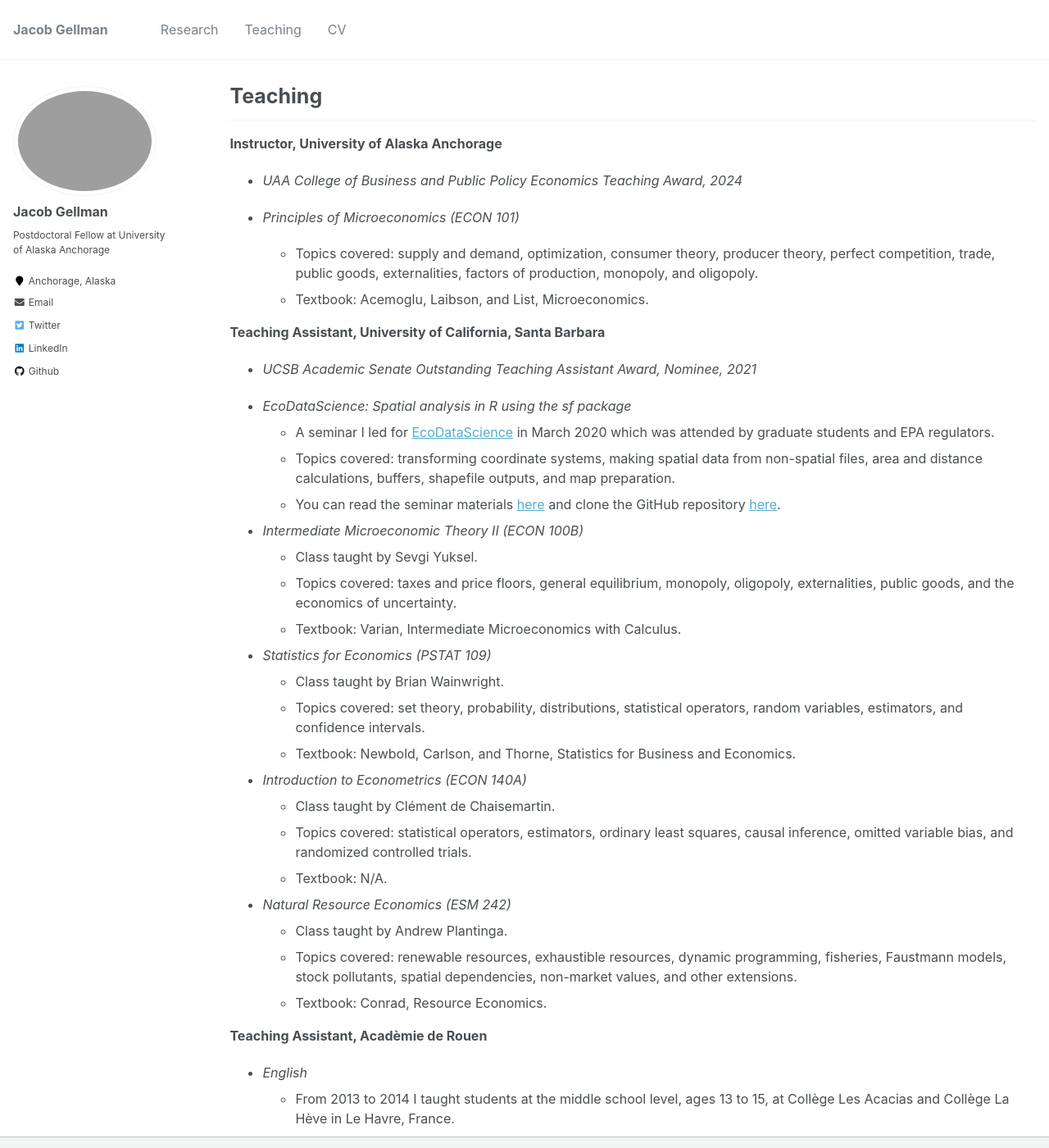
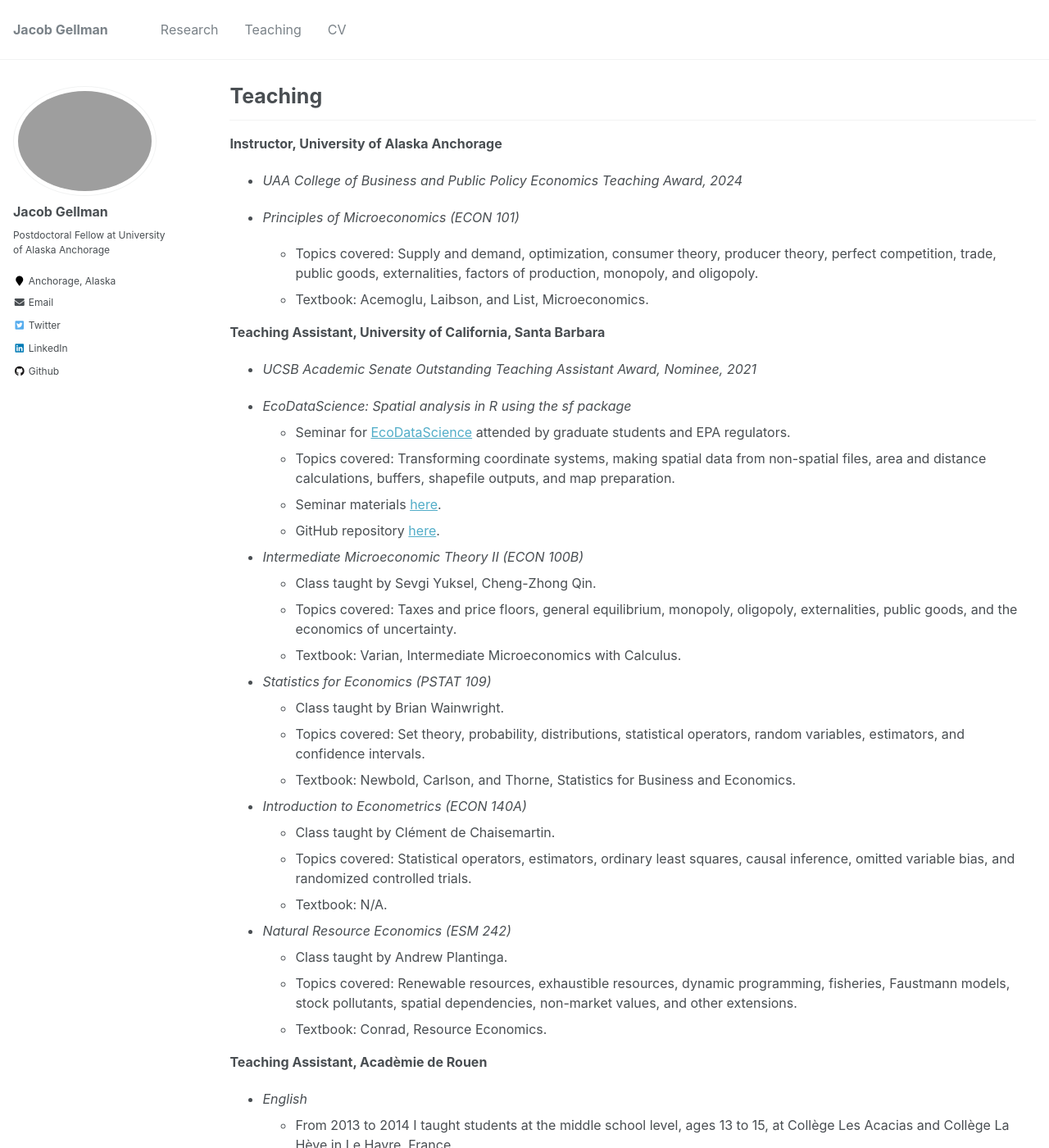
Before and after one commit to jacobgellman/jacobgellman.github.io, a Jekyll site: the page built from _pages/teaching.md, in a window 1280 px wide and 1400 px high. Shown: the whole window at 82% size. Built offline with Jekyll 4.4.1, drawn with Linux system fonts in a browser that asks for light colours.

Commit message:
Teaching and CV

```diff
--- a/_pages/teaching.md
+++ b/_pages/teaching.md
@@ -13,35 +13,36 @@ author_profile: true
 * *UAA College of Business and Public Policy Economics Teaching Award, 2024*
 
 * *Principles of Microeconomics (ECON 101)*
-  * Topics covered: supply and demand, optimization, consumer theory, producer theory, perfect competition, trade, public goods, externalities, factors of production, monopoly, and oligopoly.
+  * Topics covered: Supply and demand, optimization, consumer theory, producer theory, perfect competition, trade, public goods, externalities, factors of production, monopoly, and oligopoly.
   * Textbook: Acemoglu, Laibson, and List, Microeconomics.
 
 **Teaching Assistant, University of California, Santa Barbara**
 * *UCSB Academic Senate Outstanding Teaching Assistant Award, Nominee, 2021*
 
 * *EcoDataScience: Spatial analysis in R using the sf package*
-  * A seminar I led for [EcoDataScience](https://github.com/eco-data-science) in March 2020 which was attended by graduate students and EPA regulators.
-  * Topics covered: transforming coordinate systems, making spatial data from non-spatial files, area and distance calculations, buffers, shapefile outputs, and map preparation.
-  * You can read the seminar materials [here](https://jacobgellman.github.io/files/eco-data-sci-sf.html) and clone the GitHub repository [here](https://github.com/jacobgellman/eco-data-sci-sf).
+  * Seminar for [EcoDataScience](https://github.com/eco-data-science) attended by graduate students and EPA regulators.
+  * Topics covered: Transforming coordinate systems, making spatial data from non-spatial files, area and distance calculations, buffers, shapefile outputs, and map preparation.
+  * Seminar materials [here](https://jacobgellman.github.io/files/eco-data-sci-sf.html).
+  * GitHub repository [here](https://github.com/jacobgellman/eco-data-sci-sf).
 
 * *Intermediate Microeconomic Theory II (ECON 100B)*
-  * Class taught by Sevgi Yuksel.
-  * Topics covered: taxes and price floors, general equilibrium, monopoly, oligopoly, externalities, public goods, and the economics of uncertainty.
+  * Class taught by Sevgi Yuksel, Cheng-Zhong Qin.
+  * Topics covered: Taxes and price floors, general equilibrium, monopoly, oligopoly, externalities, public goods, and the economics of uncertainty.
   * Textbook: Varian, Intermediate Microeconomics with Calculus.
 
 * *Statistics for Economics (PSTAT 109)*
   * Class taught by Brian Wainwright.
-  * Topics covered: set theory, probability, distributions, statistical operators, random variables, estimators, and confidence intervals.
+  * Topics covered: Set theory, probability, distributions, statistical operators, random variables, estimators, and confidence intervals.
   * Textbook: Newbold, Carlson, and Thorne, Statistics for Business and Economics.
 
 * *Introduction to Econometrics (ECON 140A)*
   * Class taught by Clément de Chaisemartin.
-  * Topics covered: statistical operators, estimators, ordinary least squares, causal inference, omitted variable bias, and randomized controlled trials.
+  * Topics covered: Statistical operators, estimators, ordinary least squares, causal inference, omitted variable bias, and randomized controlled trials.
   * Textbook: N/A.
 
 * *Natural Resource Economics (ESM 242)*
   * Class taught by Andrew Plantinga.
-  * Topics covered: renewable resources, exhaustible resources, dynamic programming, fisheries, Faustmann models, stock pollutants, spatial dependencies, non-market values, and other extensions.
+  * Topics covered: Renewable resources, exhaustible resources, dynamic programming, fisheries, Faustmann models, stock pollutants, spatial dependencies, non-market values, and other extensions.
   * Textbook: Conrad, Resource Economics.
 
 **Teaching Assistant, Acadèmie de Rouen**
```
Also changed, not shown: 1 other file.
